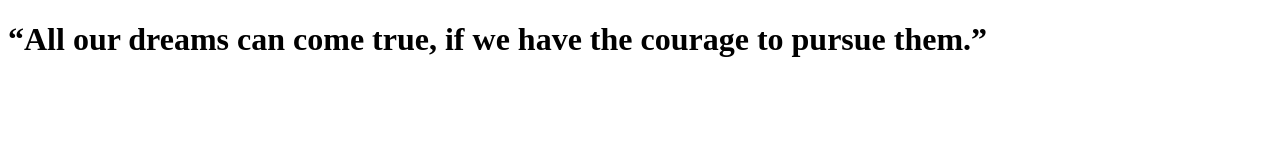
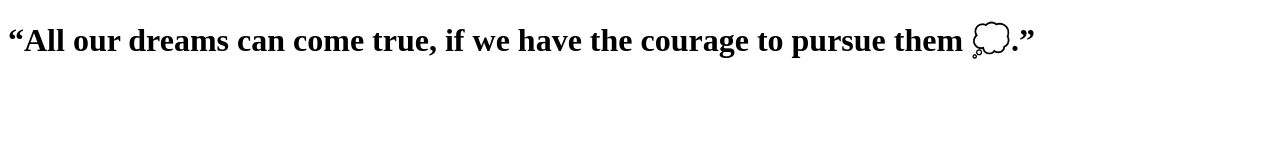
Before and after one commit to felipe-Ma1a/clone-tabnews, a Next.js app: page / in a window 1280 px wide. Shown: the top 160 px of the page. Built offline with nearby package versions, Linux system fonts and the light colour scheme.

Commit message:
modifica a frase

```diff
--- a/pages/index.js
+++ b/pages/index.js
@@ -1,5 +1,5 @@
 function Home() {
-    return <h1>“All our dreams can come true, if we have the courage to pursue them.”</h1>
+    return <h1>“All our dreams can come true, if we have the courage to pursue them 💭.”</h1>
 }
 
 export default Home;
```
